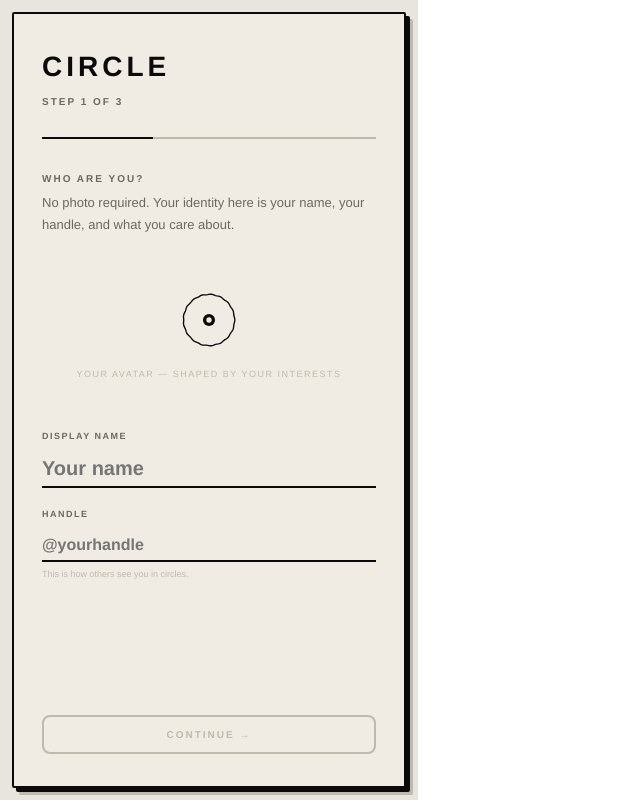
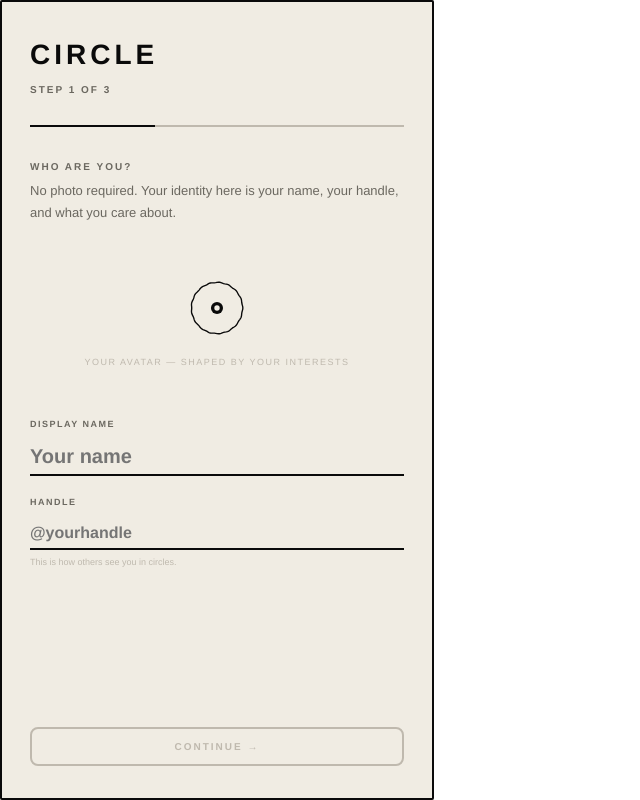
Before and after one commit to circleman-collab/circle-app, a React (Vite) app: page / in a window 1280 px wide. Shown: the whole page, without its empty margins (0-640 px from the left). Built offline with nearby package versions, Linux system fonts and the light colour scheme.

Commit message:
Fix iOS forever

```diff
--- a/src/App.jsx
+++ b/src/App.jsx
@@ -32,8 +32,6 @@ const PULSE_CIRCLES=[
   {id:"pc_2",name:"Fold & Gather",tags:["art","design","books"],passphrase:"",angle:-100,r:130,members:12,governance:{mode:"democracy",admins:[]},type:"hidden",pulseable:true},
   {id:"pc_3",name:"The Back Channel",tags:["music","film","gaming"],passphrase:"signal lost",angle:160,r:90,members:4,governance:{mode:"admin",admins:["user_bc"]},type:"hidden",pulseable:true},
 ];
-
-const _isMobile=window.innerWidth<=430;
 
 function tagSeed(tags){var s=0;(tags||[]).forEach(t=>{for(var i=0;i<t.length;i++)s=(s*31+t.charCodeAt(i))>>>0;});return s;}
 function seededRand(seed,i){var x=Math.sin(seed+i*127.1)*43758.5453123;return x-Math.floor(x);}
@@ -389,7 +387,7 @@ function StatusTab({currentUser,onUpdateStatus,onUpdatePresets}){
         <div style={{position:"absolute",top:0,left:0,right:0,bottom:0,pointerEvents:"none",overflow:"hidden"}}>
           <svg width="100%" height="32" style={{position:"absolute",top:0,left:0}}>
             <rect x="0" y="0" width="100%" height="32" fill={open?INK:BG}/>
-            <path d="M 0 2 Q 8 0 16 0 L 100% 0 L 100% 32 L 0 32 Z" fill={open?INK:BG}/>
+            <path d="M 0 2 Q 8 0 16 0 L 2000 0 L 2000 32 L 0 32 Z" fill={open?INK:BG}/>
           </svg>
         </div>
         <div style={{display:"flex",alignItems:"center",gap:8,position:"relative",zIndex:1,minWidth:0}}>
@@ -867,9 +865,8 @@ export default function App(){
   },[pendingPos,currentUser]);
   function sendMsg(){if(!msgInput.trim()||!selectedChat||!currentUser)return;var id=selectedChat.id,nm=makeMessage(msgInput.trim(),currentUser.id,currentUser.handle);setAllChats(prev=>prev.map(c=>c.id===id?{...c,msgs:[...c.msgs,nm]}:c));setMsgInput("");}
 
-  var isMobile=_isMobile;
   var outerShell={background:BG_OUTER,minHeight:"100vh",display:"flex",flexDirection:"column",alignItems:"center",fontFamily:font,userSelect:"none",WebkitUserSelect:"none",WebkitTapHighlightColor:"transparent",overflowX:"hidden",width:"100%"};
-  var phoneCard={background:BG,border:"2.5px solid "+INK,borderRadius:isMobile?0:2,width:"100%",maxWidth:390,flex:1,display:"flex",flexDirection:"column",overflow:"hidden",boxShadow:isMobile?"none":"4px 4px 0px "+INK+", 7px 7px 0px "+INK_LIGHT,margin:isMobile?0:"12px",position:"relative"};
+  var phoneCard={background:BG,border:"2.5px solid "+INK,borderRadius:2,width:"100%",maxWidth:430,flex:1,display:"flex",flexDirection:"column",overflow:"hidden",position:"relative"};
 
   if(!currentUser)return(<div key="shell" style={outerShell}><div key="card" style={phoneCard}><OnboardingFlow onComplete={u=>setCurrentUser(u)}/></div></div>);
 
```
